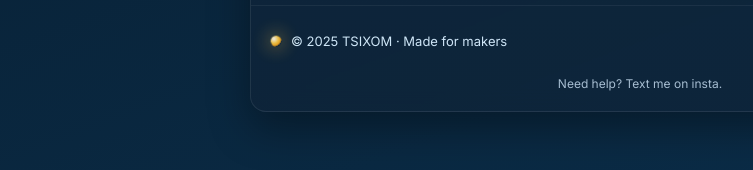
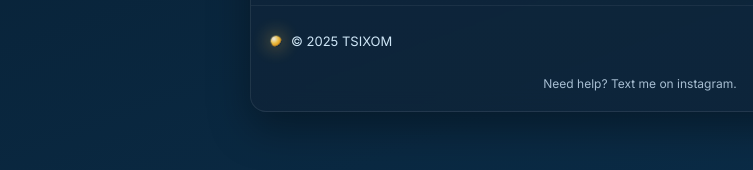
Before and after one commit to tsixom/M5StickC-Plus-2-Gemini-Assistant, a plain HTML site: page index.html in a window 1280 px wide. Shown: the part 630-800 px from the top of the page, 0-753 px from the left. Drawn offline with Linux system fonts and the light colour scheme.

Commit message:
index.html

```diff
--- a/index.html
+++ b/index.html
@@ -308,7 +308,7 @@
       <footer class="footer">
         <div class="brand">
           <div class="spark" aria-hidden="true"></div>
-          <span>© 2025 TSIXOM · Made for makers</span>
+          <span>© 2025 TSIXOM </span>
         </div>
 
         <nav class="social" aria-label="Follow TSIXOM">
@@ -326,7 +326,7 @@
           </a>
         </nav>
 
-        <div class="mini">Need help? Text me on insta.</div>
+        <div class="mini">Need help? Text me on instagram.</div>
       </footer>
     </main>
   </div>
```
